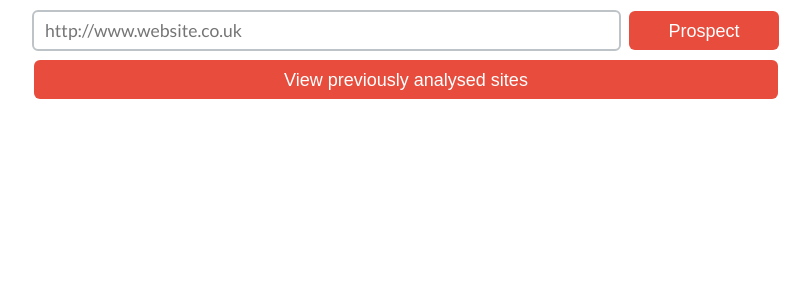
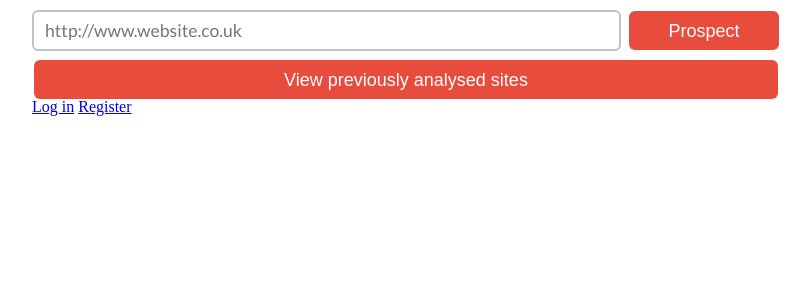
Before and after one commit to Kayra/prospector, a Flask app: page / in a window 1280 px wide. Shown: the part 370-661 px from the top of the page, without its empty margins (233-1043 px from the left). Run offline with Flask 2, Linux system fonts and the light colour scheme.

Commit message:
Added links to login and register on home page

```diff
--- a/app/prospector/crawler.py
+++ b/app/prospector/crawler.py
@@ -8,7 +8,7 @@ from app.prospector.scrapers import DomainScraper, PageScraper
 from app.prospector.utils import extract_site_name
 
 # with current_app.app_context():
-#     MAX_PAGES_TO_VISIT = current_app.config["MAX_PAGES_TO_VISIT"]
+    # MAX_PAGES_TO_VISIT = current_app.config["MAX_PAGES_TO_VISIT"]
 
 MAX_PAGES_TO_VISIT = 60
 
--- a/app/templates/index.html
+++ b/app/templates/index.html
@@ -47,6 +47,11 @@
 
 			</div>
 
+            <div class="index-auth">
+                <a href="{{ url_for('users.login') }}">Log in</a>
+                <a href="{{ url_for('users.register') }}">Register</a>
+            </div>
+
       </div>
 
   </body>
--- a/app/users/views.py
+++ b/app/users/views.py
@@ -21,3 +21,9 @@ def logout():
 def profile(username):
     print("HIT PROFILE ON USER", username)
     pass
+
+
+@users_blueprint.route('/register')
+def register():
+    print("HIT")
+    return("HIT")
```
